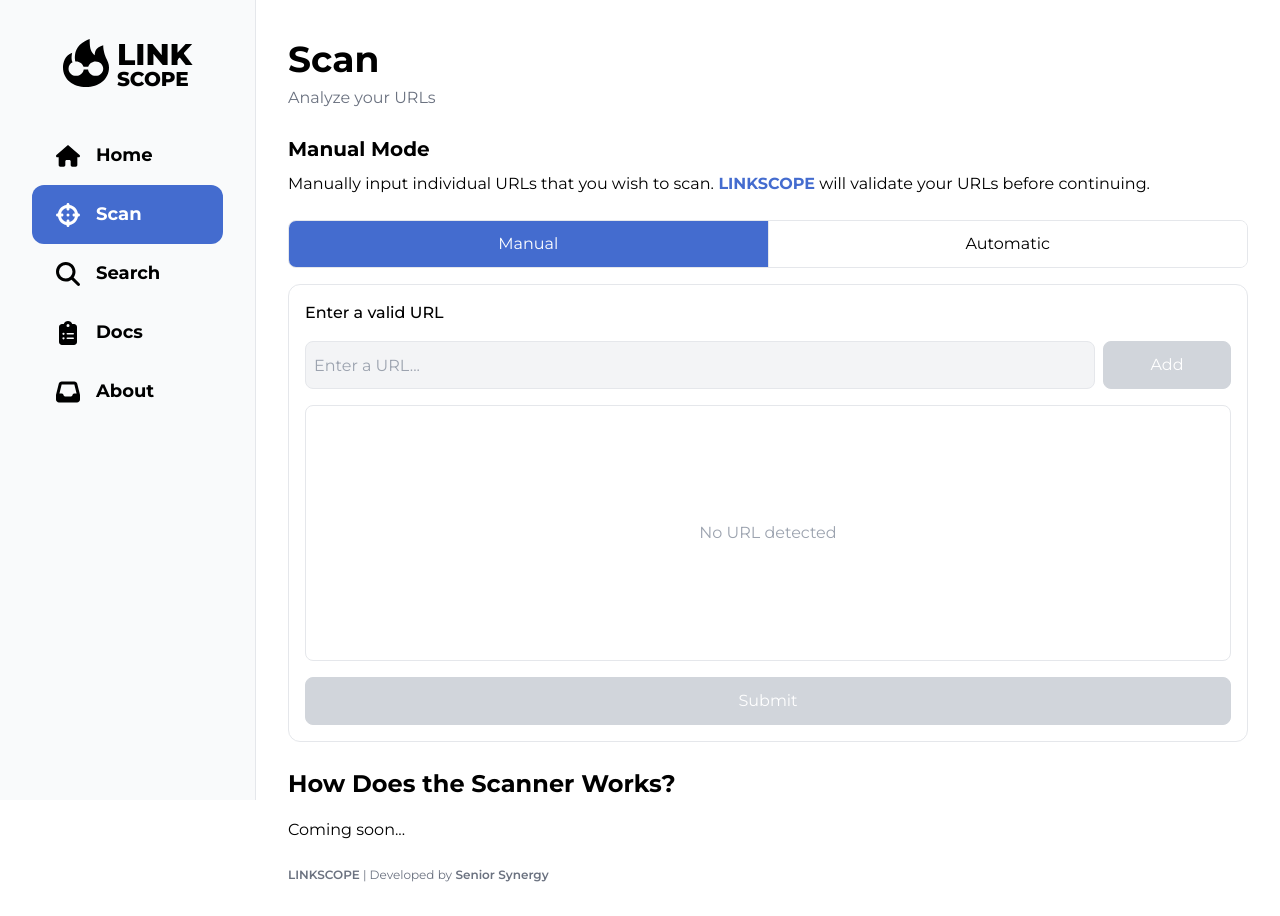
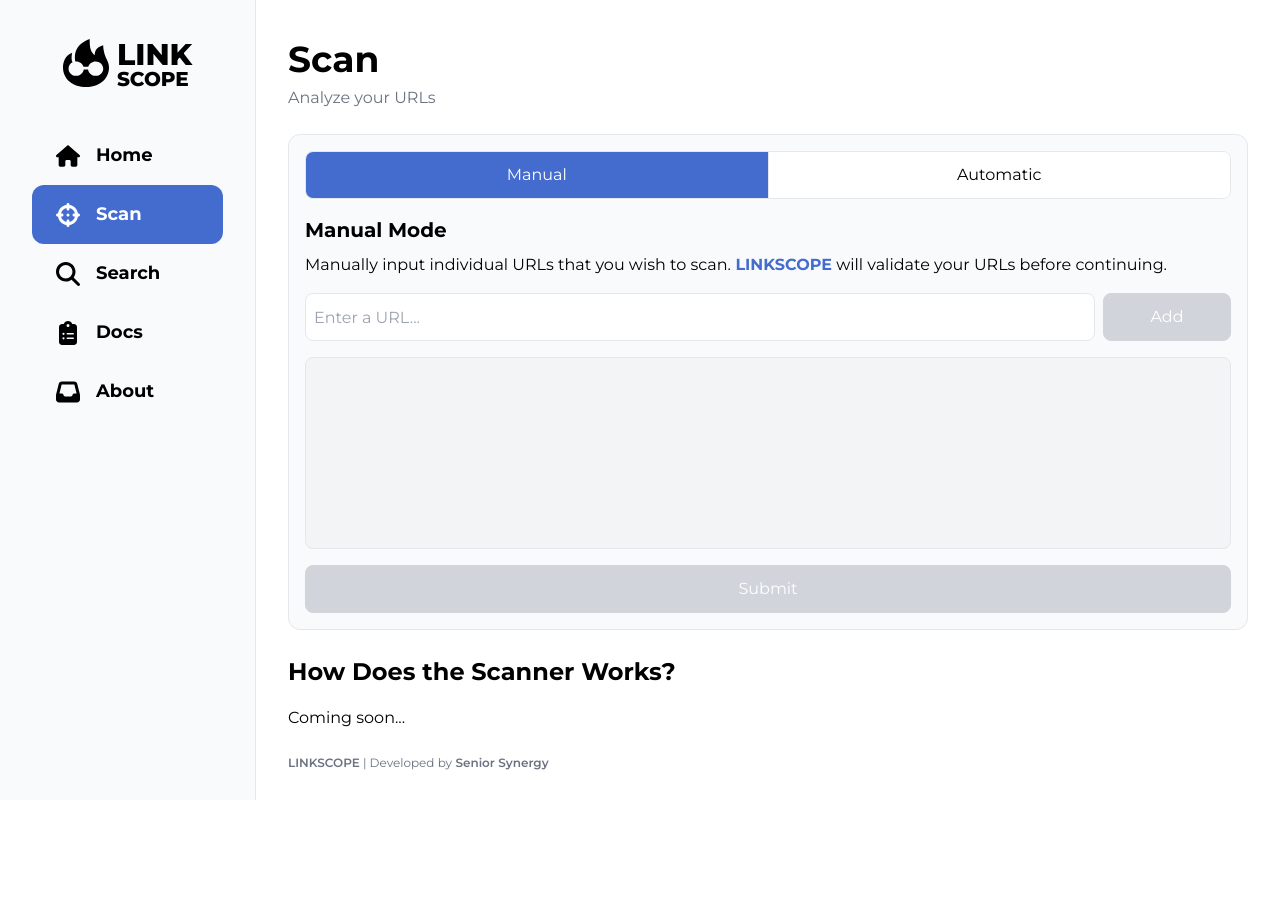
Before and after one commit to Senior-Synergy/linkscope-front, a Next.js app: page /scan in a window 1280 px wide. After the commit the page ends 804 px from the top, so only its background shows below. Built offline with nearby package versions, Linux system fonts and the light colour scheme.

Commit message:
Restructure scanner section and update stylings

```diff
--- a/src/components/scanner/AutoScanner.tsx
+++ b/src/components/scanner/AutoScanner.tsx
@@ -60,18 +60,31 @@
   return (
     <>
       <div
-        className="flex flex-col gap-4 p-4
-          w-full
-          rounded-xl bg-white border"
+        className="flex flex-col gap-4 w-full"
       >
         {/* Title */}
-        <p className="font-medium">Input text</p>
+        <div>
+          <h3 className="text-xl font-bold mb-2">
+            Automatic Mode
+            <span className="text-orange-500 font-light"> (experimental)</span>
+          </h3>
+          <p className="mb-2">
+            Simply Input a text body that contains suspecious URLs.
+            <span className="font-bold text-primary"> LINKSCOPE</span> will
+            automatically extract those URLs from the text body for you.
+          </p>
+          <p className="text-gray-500">
+            <span className="font-semibold">Note: </span>
+            Some unique URLs may not be recognized.
+          </p>
+        </div>
 
         {/* Text input area */}
         <textarea
           className="min-h-32 w-full p-2
-            border rounded focus:outline-none focus:ring-1 focus:ring-primary-300
-            bg-gray-100"
+            border rounded-lg
+            focus:outline-none focus:ring-1 focus:ring-primary-300
+            bg-white"
           name="text"
           placeholder="Enter text here..."
           value={textareaInput}
--- a/src/components/scanner/ManualScanner.tsx
+++ b/src/components/scanner/ManualScanner.tsx
@@ -79,11 +79,17 @@
   return (
     <>
       <div
-        className="flex flex-col gap-4 p-4
-        w-full
-        rounded-xl bg-white border"
+        className="flex flex-col gap-4
+                  w-full rounded-lg"
       >
-        <p className="font-medium">Enter a valid URL</p>
+        <div>
+          <h3 className="text-xl font-bold mb-2">Manual Mode</h3>
+          <p>
+            Manually input individual URLs that you wish to scan.
+            <span className="font-bold text-primary"> LINKSCOPE</span> will
+            validate your URLs before continuing.
+          </p>
+        </div>
         <form onSubmit={handleSubmit}>
           <div className="flex flex-col gap-4">
             <div className="flex gap-2">
@@ -91,7 +97,7 @@
                 <input
                   className={`w-full h-12 p-2 rounded-lg
                             border focus:outline-none focus:ring-1 focus:ring-primary-light
-                            bg-gray-100`}
+                            bg-white`}
                   name="url-input"
                   placeholder="Enter a URL..."
                   value={textInput}
@@ -121,22 +127,18 @@
             )}
 
             <div
-              className="flex flex-col p-2 gap-4
-                w-full h-64 overflow-y-auto
-                rounded-lg bg-white border"
+              className="flex flex-col
+                w-full h-48 overflow-y-auto
+                rounded-lg bg-gray-100 border"
             >
               {/* Url list */}
               {urlList.length > 0 ? (
-                <ul className="flex flex-col gap-2 w-full">
+                <ul className="group flex flex-col w-full">
                   {urlList.map((url, index) => (
                     <div
                       key={index}
                       className={`flex items-center justify-between
-                         w-full h-12 gap-2 p-2
-                         rounded-lg border
-                         transition-colors ${
-                           true ? "bg-white" : "bg-gray-300 line-through"
-                         }`}
+                                w-full h-12 gap-2 p-2`}
                     >
                       <div className={`${!true && ""} truncate pl-2`}>
                         {url}
@@ -152,9 +154,7 @@
                   ))}
                 </ul>
               ) : (
-                <div className="flex flex-col flex-auto items-center justify-center text-gray-400">
-                  No URL detected
-                </div>
+                <div className="flex flex-col flex-auto items-center justify-center text-gray-400"></div>
               )}
             </div>
 
--- a/src/components/scanner/Scanner.tsx
+++ b/src/components/scanner/Scanner.tsx
@@ -14,42 +14,13 @@
 
   const [scannerMode, setScannerMode] = useState(1);
 
-  function changeScannerMode(target: number) {
-    setScannerMode(target);
+  function changeScannerMode(targetMode: number) {
+    setScannerMode(targetMode);
   }
 
   return (
     <>
-      {scannerMode === 0 && (
-        <div>
-          <h3 className="text-xl font-bold mb-2">
-            Automatic Mode
-            <span className="text-red-500 font-light"> (experimental)</span>
-          </h3>
-          <p className="mb-2">
-            Simply Input a text body that contains suspecious URLs.
-            <span className="font-bold text-primary"> LINKSCOPE</span> will
-            automatically extract those URLs from the text body for you.
-          </p>
-          <p>
-            <span className="font-bold">Note: </span>
-            Some unique URLs may not be recognized.
-          </p>
-        </div>
-      )}
-
-      {scannerMode === 1 && (
-        <div>
-          <h3 className="text-xl font-bold mb-2">Manual Mode</h3>
-          <p>
-            Manually input individual URLs that you wish to scan.
-            <span className="font-bold text-primary"> LINKSCOPE</span> will
-            validate your URLs before continuing.
-          </p>
-        </div>
-      )}
-
-      <div>
+      <div className="bg-gray-50 border p-4 rounded-xl">
         <div className="h-12 mb-4">
           <TabSelector
             currentItem={scannerMode}
@@ -58,17 +29,9 @@
           />
         </div>
 
-        {scannerMode === 0 && (
-          <>
-            <AutoScanner />
-          </>
-        )}
+        {scannerMode === 0 && <AutoScanner />}
 
-        {scannerMode === 1 && (
-          <>
-            <ManualScanner />
-          </>
-        )}
+        {scannerMode === 1 && <ManualScanner />}
       </div>
     </>
   );
```
